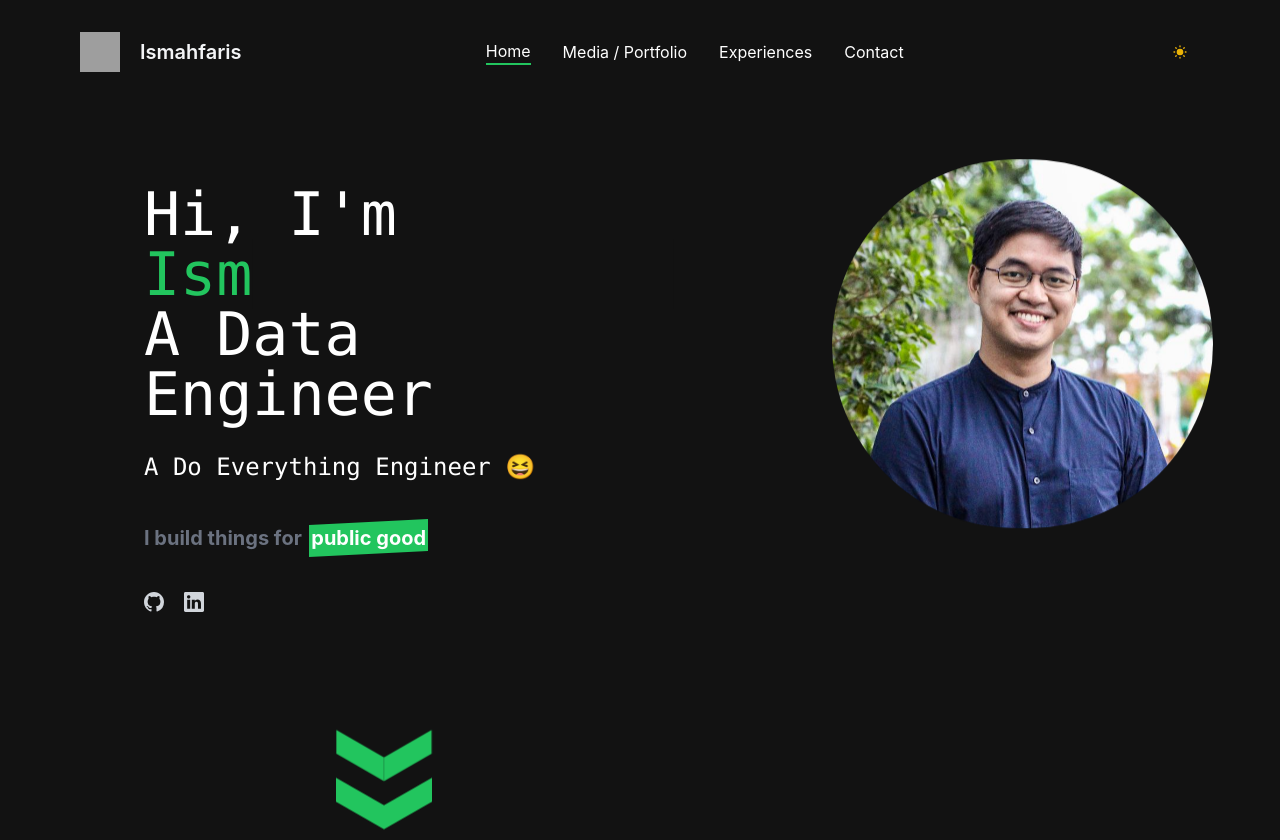
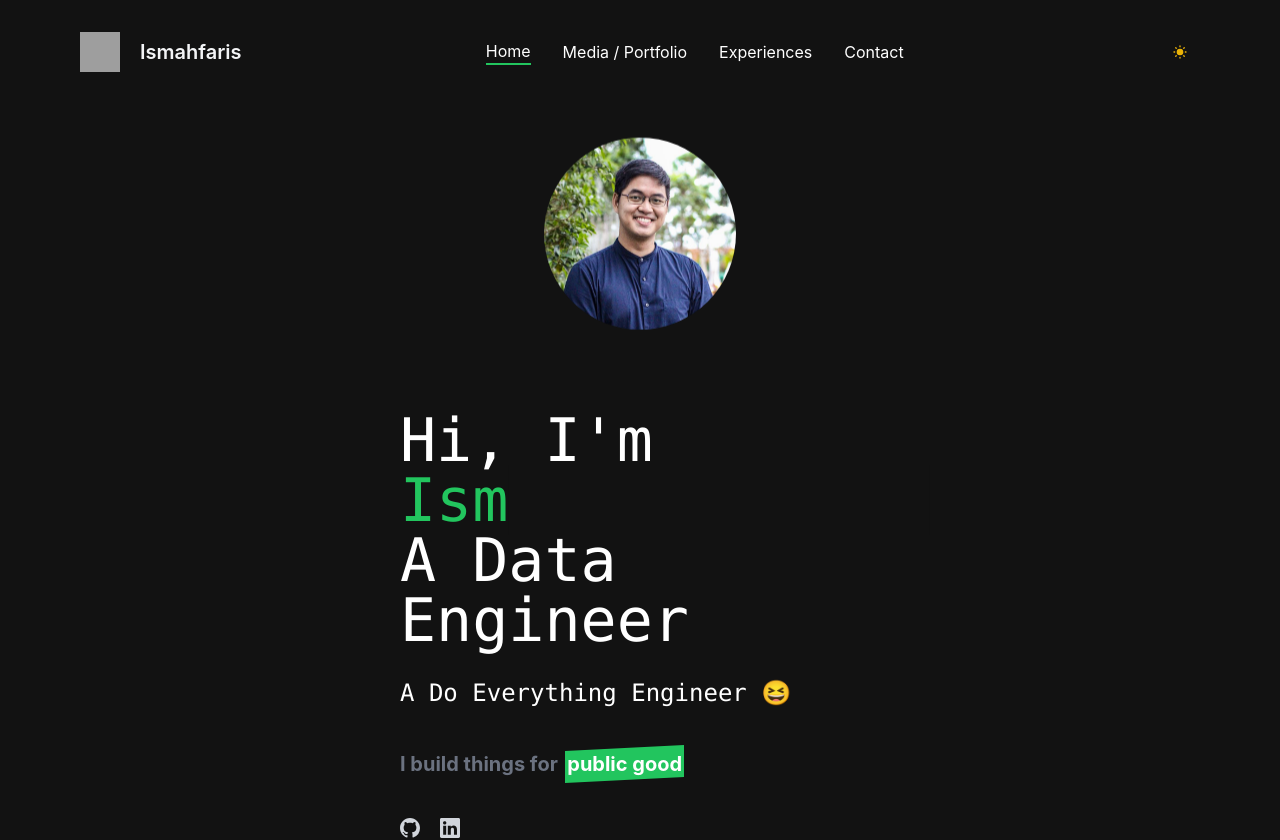
Before and after one commit to Coolbreeze151/portfolio, a Next.js app: page / in a window 1280 px wide. Shown: the top 840 px of the page. Built offline with nearby package versions, Linux system fonts and the light colour scheme; grey boxes are pictures that could not be loaded.

Commit message:
Update HeroSplash.tsx

```diff
--- a/components/HeroSplash.tsx
+++ b/components/HeroSplash.tsx
@@ -10,7 +10,10 @@ export default function HeroSplash(props: Props): React.ReactElement {
 
     return (
         <>
-            <div className="flex flex-row justify-center items-start overflow-hidden h-screen">
+            <div className="flex flex-col justify-center items-center overflow-hidden h-screen pt-24"> {/* Added padding-top */}
+                <div className="w-full flex justify-center mt-12"> {/* Adjusted margin-top */}
+                    <img className="animate-slowBounce rounded-full w-32 h-32 md:w-48 md:h-48" src="/profilepic.jpg" alt="avatar" />
+                </div>
                 <div className="w-full md:w-1/2 mx-auto text-center md:text-left lg:p-20">
                     <h1 className="mb-2 font-mono text-4xl text-black-100 md:text-6xl">
                         Hi, I&apos;m <br className="block md:hidden" />
@@ -72,7 +75,6 @@ export default function HeroSplash(props: Props): React.ReactElement {
                         </a>
                     </div>
 
-
                     <div className='cursor-pointer w-full grid place-items-center mt-24' onClick={() => props.scrollToSection("aboutme")}>
                         <div className={styles.chevron}></div>
                         <div className={styles.chevron}></div>
@@ -81,13 +83,6 @@ export default function HeroSplash(props: Props): React.ReactElement {
                             Click to scroll down
                         </span> */}
                     </div>
-
-
-                </div>
-                <div className="relative w-full md:w-2/5 -mr-35 mt-14 pr-1">
-                    <div className="w-3/4 mx-auto">
-                        <img className="animate-slowBounce rounded-full hover:" src="/profilepic.jpg" alt="avatar" />
-                    </div>
                 </div>
             </div>
         </>
```
